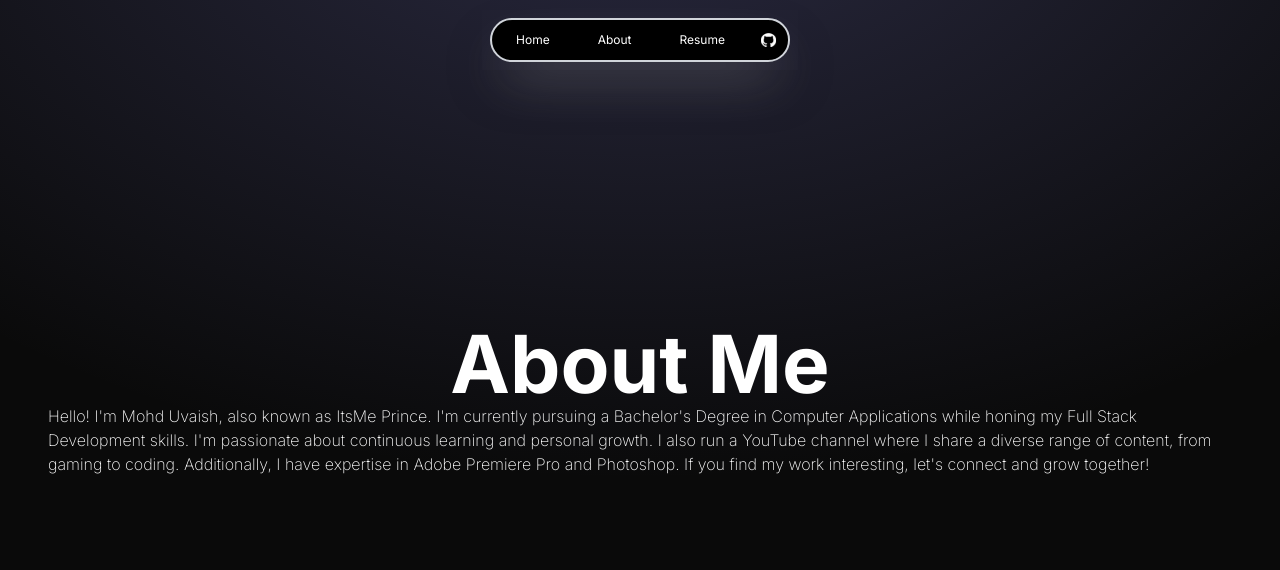
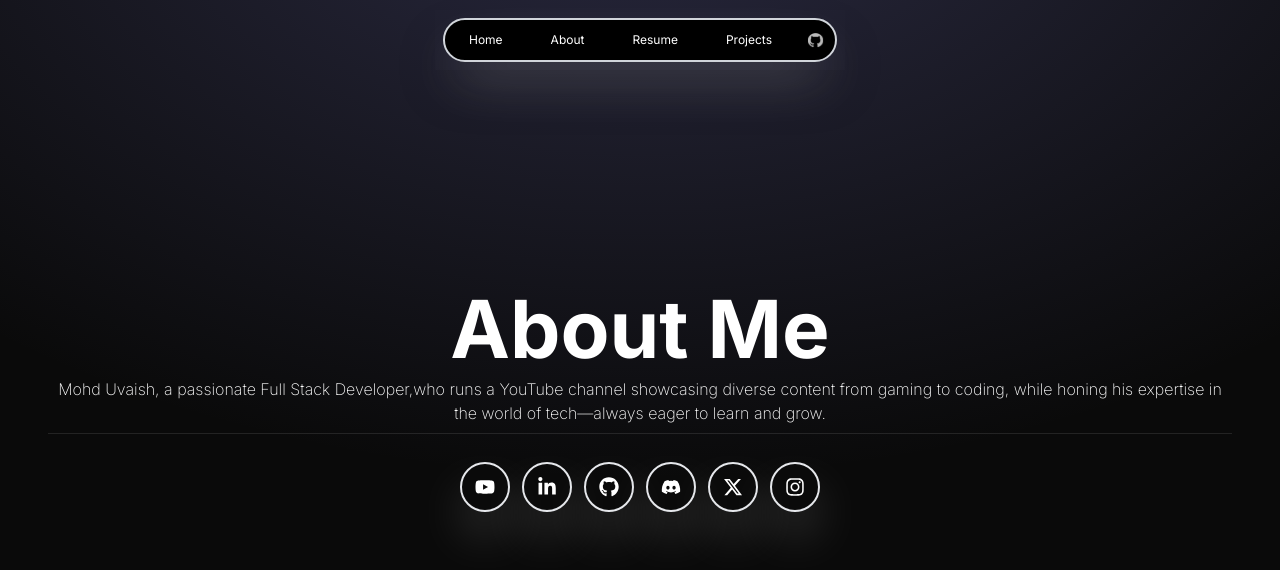
Before and after one commit to itsmeprinceyt/portfolio_itsmeprince, a Next.js app: page /about in a window 1280 px wide. Shown: the top 570 px of the page. Built offline with nearby package versions, Linux system fonts and the light colour scheme.

Commit message:
about section done & updated navbar

```diff
--- a/app/(components)/Navbar.jsx
+++ b/app/(components)/Navbar.jsx
@@ -21,9 +21,16 @@ export default function Navbar() {
                 Resume
             </Link>
             <Link
+            className="transition-all ease-in-out duration-200 hover:bg-white hover:text-black p-2 px-5 rounded-full text-xs"
+            href="/projects">
+                Projects
+            </Link>
+            <Link
             className="transition-all ease-in-out duration-200 hover:bg-gray-600 hover:text-black rounded-full p-2"
             href="https://github.com/itsmeprinceyt/portfolio_itsmeprince" target="_blank">
-                <Image src="/github-mark-white.png"
+                <Image
+                className="animate-pulse"
+                src="/github-mark-white.png"
                 height={15}
                 width={15}
                 alt="github logo" />
--- a/app/about/page.jsx
+++ b/app/about/page.jsx
@@ -1,15 +1,90 @@
-import Image from "next/image";
+import Link from "next/link";
 
 export default function Home() {
     return (
         <div className="">
             <div className="flex justify-center items-center min-h-screen top-0 z-[-2] bg-neutral-950 bg-[radial-gradient(ellipse_80%_80%_at_50%_-20%,rgba(120,119,198,0.3),rgba(255,255,255,0))]  px-10 ">
                 <div className="text-white p-2 flex flex-col gap-10 items-start sm:justify-center sm:items-center">
-                    <div className="flex flex-col sm:items-center">
+                    <div className="flex flex-col gap-2 sm:items-center">
                         <div className=" text-[80px] font-bold leading-[80px] ">
                             About Me
                         </div>
-                        <div className="font-extralight ">Hello! I&apos;m Mohd Uvaish, also known as ItsMe Prince. I'm currently pursuing a Bachelor&apos;s Degree in Computer Applications while honing my Full Stack Development skills. I&apos;m passionate about continuous learning and personal growth. I also run a YouTube channel where I share a diverse range of content, from gaming to coding. Additionally, I have expertise in Adobe Premiere Pro and Photoshop. If you find my work interesting, let&apos;s connect and grow together!</div>
+                        <div className="font-extralight text-left sm:text-center">Mohd Uvaish, a passionate Full Stack Developer,who runs a YouTube channel showcasing diverse content from gaming to coding, while honing his expertise in the world of tech—always eager to learn and grow.</div>
+                        <span className="h-[1px] w-full bg-white/10 mb-5"></span>
+                        <div className="flex gap-3 sm:justify-center">
+                            <Link
+                                className="transition-all ease-in-out border-2 p-2 w-[50px] h-[50px] rounded-full flex justify-center items-center shadow-2xl shadow-white/50 hover:animate-pulse"
+                                href="https://www.youtube.com/@itsmeprinceyt" target="_blank"><span class="[&>svg]:h-5 [&>svg]:w-5">
+                                    <svg
+                                        xmlns="http://www.w3.org/2000/svg"
+                                        fill="currentColor"
+                                        viewBox="0 0 576 512">
+                                        <path
+                                            d="M549.7 124.1c-6.3-23.7-24.8-42.3-48.3-48.6C458.8 64 288 64 288 64S117.2 64 74.6 75.5c-23.5 6.3-42 24.9-48.3 48.6-11.4 42.9-11.4 132.3-11.4 132.3s0 89.4 11.4 132.3c6.3 23.7 24.8 41.5 48.3 47.8C117.2 448 288 448 288 448s170.8 0 213.4-11.5c23.5-6.3 42-24.2 48.3-47.8 11.4-42.9 11.4-132.3 11.4-132.3s0-89.4-11.4-132.3zm-317.5 213.5V175.2l142.7 81.2-142.7 81.2z" />
+                                    </svg>
+                                </span>
+                            </Link>
+                            <Link
+                                className="transition-all ease-in-out border-2 p-2 w-[50px] h-[50px] rounded-full flex justify-center items-center shadow-2xl shadow-white/50 hover:animate-pulse"
+                                href="https://www.youtube.com/@itsmeprinceyt" target="_blank"><span class="[&>svg]:h-5 [&>svg]:w-5">
+                                    <svg
+                                        xmlns="http://www.w3.org/2000/svg"
+                                        fill="currentColor"
+                                        viewBox="0 0 448 512">
+                                        <path
+                                            d="M100.3 448H7.4V148.9h92.9zM53.8 108.1C24.1 108.1 0 83.5 0 53.8a53.8 53.8 0 0 1 107.6 0c0 29.7-24.1 54.3-53.8 54.3zM447.9 448h-92.7V302.4c0-34.7-.7-79.2-48.3-79.2-48.3 0-55.7 37.7-55.7 76.7V448h-92.8V148.9h89.1v40.8h1.3c12.4-23.5 42.7-48.3 87.9-48.3 94 0 111.3 61.9 111.3 142.3V448z" />
+                                    </svg>
+                                </span>
+                            </Link>
+                            <Link
+                                className="transition-all ease-in-out border-2 p-2 w-[50px] h-[50px] rounded-full flex justify-center items-center shadow-2xl shadow-white/50 hover:animate-pulse"
+                                href="https://www.youtube.com/@itsmeprinceyt" target="_blank"><span class="[&>svg]:h-5 [&>svg]:w-5">
+                                    <svg
+                                        xmlns="http://www.w3.org/2000/svg"
+                                        fill="currentColor"
+                                        viewBox="0 0 496 512">
+                                        <path
+                                            d="M165.9 397.4c0 2-2.3 3.6-5.2 3.6-3.3 .3-5.6-1.3-5.6-3.6 0-2 2.3-3.6 5.2-3.6 3-.3 5.6 1.3 5.6 3.6zm-31.1-4.5c-.7 2 1.3 4.3 4.3 4.9 2.6 1 5.6 0 6.2-2s-1.3-4.3-4.3-5.2c-2.6-.7-5.5 .3-6.2 2.3zm44.2-1.7c-2.9 .7-4.9 2.6-4.6 4.9 .3 2 2.9 3.3 5.9 2.6 2.9-.7 4.9-2.6 4.6-4.6-.3-1.9-3-3.2-5.9-2.9zM244.8 8C106.1 8 0 113.3 0 252c0 110.9 69.8 205.8 169.5 239.2 12.8 2.3 17.3-5.6 17.3-12.1 0-6.2-.3-40.4-.3-61.4 0 0-70 15-84.7-29.8 0 0-11.4-29.1-27.8-36.6 0 0-22.9-15.7 1.6-15.4 0 0 24.9 2 38.6 25.8 21.9 38.6 58.6 27.5 72.9 20.9 2.3-16 8.8-27.1 16-33.7-55.9-6.2-112.3-14.3-112.3-110.5 0-27.5 7.6-41.3 23.6-58.9-2.6-6.5-11.1-33.3 2.6-67.9 20.9-6.5 69 27 69 27 20-5.6 41.5-8.5 62.8-8.5s42.8 2.9 62.8 8.5c0 0 48.1-33.6 69-27 13.7 34.7 5.2 61.4 2.6 67.9 16 17.7 25.8 31.5 25.8 58.9 0 96.5-58.9 104.2-114.8 110.5 9.2 7.9 17 22.9 17 46.4 0 33.7-.3 75.4-.3 83.6 0 6.5 4.6 14.4 17.3 12.1C428.2 457.8 496 362.9 496 252 496 113.3 383.5 8 244.8 8zM97.2 352.9c-1.3 1-1 3.3 .7 5.2 1.6 1.6 3.9 2.3 5.2 1 1.3-1 1-3.3-.7-5.2-1.6-1.6-3.9-2.3-5.2-1zm-10.8-8.1c-.7 1.3 .3 2.9 2.3 3.9 1.6 1 3.6 .7 4.3-.7 .7-1.3-.3-2.9-2.3-3.9-2-.6-3.6-.3-4.3 .7zm32.4 35.6c-1.6 1.3-1 4.3 1.3 6.2 2.3 2.3 5.2 2.6 6.5 1 1.3-1.3 .7-4.3-1.3-6.2-2.2-2.3-5.2-2.6-6.5-1zm-11.4-14.7c-1.6 1-1.6 3.6 0 5.9 1.6 2.3 4.3 3.3 5.6 2.3 1.6-1.3 1.6-3.9 0-6.2-1.4-2.3-4-3.3-5.6-2z" />
+                                    </svg>
+                                </span>
+                            </Link>
+                            <Link
+                                className="transition-all ease-in-out border-2 p-2 w-[50px] h-[50px] rounded-full flex justify-center items-center shadow-2xl shadow-white/50 hover:animate-pulse"
+                                href="https://www.youtube.com/@itsmeprinceyt" target="_blank"
+                            ><span class="[&>svg]:h-5 [&>svg]:w-5">
+                                    <svg
+                                        xmlns="http://www.w3.org/2000/svg"
+                                        fill="currentColor"
+                                        viewBox="0 0 640 512">
+                                        <path
+                                            d="M524.5 69.8a1.5 1.5 0 0 0 -.8-.7A485.1 485.1 0 0 0 404.1 32a1.8 1.8 0 0 0 -1.9 .9 337.5 337.5 0 0 0 -14.9 30.6 447.8 447.8 0 0 0 -134.4 0 309.5 309.5 0 0 0 -15.1-30.6 1.9 1.9 0 0 0 -1.9-.9A483.7 483.7 0 0 0 116.1 69.1a1.7 1.7 0 0 0 -.8 .7C39.1 183.7 18.2 294.7 28.4 404.4a2 2 0 0 0 .8 1.4A487.7 487.7 0 0 0 176 479.9a1.9 1.9 0 0 0 2.1-.7A348.2 348.2 0 0 0 208.1 430.4a1.9 1.9 0 0 0 -1-2.6 321.2 321.2 0 0 1 -45.9-21.9 1.9 1.9 0 0 1 -.2-3.1c3.1-2.3 6.2-4.7 9.1-7.1a1.8 1.8 0 0 1 1.9-.3c96.2 43.9 200.4 43.9 295.5 0a1.8 1.8 0 0 1 1.9 .2c2.9 2.4 6 4.9 9.1 7.2a1.9 1.9 0 0 1 -.2 3.1 301.4 301.4 0 0 1 -45.9 21.8 1.9 1.9 0 0 0 -1 2.6 391.1 391.1 0 0 0 30 48.8 1.9 1.9 0 0 0 2.1 .7A486 486 0 0 0 610.7 405.7a1.9 1.9 0 0 0 .8-1.4C623.7 277.6 590.9 167.5 524.5 69.8zM222.5 337.6c-29 0-52.8-26.6-52.8-59.2S193.1 219.1 222.5 219.1c29.7 0 53.3 26.8 52.8 59.2C275.3 311 251.9 337.6 222.5 337.6zm195.4 0c-29 0-52.8-26.6-52.8-59.2S388.4 219.1 417.9 219.1c29.7 0 53.3 26.8 52.8 59.2C470.7 311 447.5 337.6 417.9 337.6z" />
+                                    </svg>
+                                </span>
+                            </Link>
+                            <Link
+                                className="transition-all ease-in-out border-2 p-2 w-[50px] h-[50px] rounded-full flex justify-center items-center shadow-2xl shadow-white/50 hover:animate-pulse"
+                                href="https://www.youtube.com/@itsmeprinceyt" target="_blank"><span class="[&>svg]:h-5 [&>svg]:w-5">
+                                    <svg
+                                        xmlns="http://www.w3.org/2000/svg"
+                                        fill="currentColor"
+                                        viewBox="0 0 512 512">
+                                        <path
+                                            d="M389.2 48h70.6L305.6 224.2 487 464H345L233.7 318.6 106.5 464H35.8L200.7 275.5 26.8 48H172.4L272.9 180.9 389.2 48zM364.4 421.8h39.1L151.1 88h-42L364.4 421.8z" />
+                                    </svg>
+                                </span>
+                            </Link>
+                            <Link
+                                className="transition-all ease-in-out border-2 p-2 w-[50px] h-[50px] rounded-full flex justify-center items-center shadow-2xl shadow-white/50 hover:animate-pulse"
+                                href="https://www.youtube.com/@itsmeprinceyt" target="_blank"><span class="[&>svg]:h-5 [&>svg]:w-5">
+                                    <svg
+                                        xmlns="http://www.w3.org/2000/svg"
+                                        fill="currentColor"
+                                        viewBox="0 0 448 512">
+                                        <path
+                                            d="M224.1 141c-63.6 0-114.9 51.3-114.9 114.9s51.3 114.9 114.9 114.9S339 319.5 339 255.9 287.7 141 224.1 141zm0 189.6c-41.1 0-74.7-33.5-74.7-74.7s33.5-74.7 74.7-74.7 74.7 33.5 74.7 74.7-33.6 74.7-74.7 74.7zm146.4-194.3c0 14.9-12 26.8-26.8 26.8-14.9 0-26.8-12-26.8-26.8s12-26.8 26.8-26.8 26.8 12 26.8 26.8zm76.1 27.2c-1.7-35.9-9.9-67.7-36.2-93.9-26.2-26.2-58-34.4-93.9-36.2-37-2.1-147.9-2.1-184.9 0-35.8 1.7-67.6 9.9-93.9 36.1s-34.4 58-36.2 93.9c-2.1 37-2.1 147.9 0 184.9 1.7 35.9 9.9 67.7 36.2 93.9s58 34.4 93.9 36.2c37 2.1 147.9 2.1 184.9 0 35.9-1.7 67.7-9.9 93.9-36.2 26.2-26.2 34.4-58 36.2-93.9 2.1-37 2.1-147.8 0-184.8zM398.8 388c-7.8 19.6-22.9 34.7-42.6 42.6-29.5 11.7-99.5 9-132.1 9s-102.7 2.6-132.1-9c-19.6-7.8-34.7-22.9-42.6-42.6-11.7-29.5-9-99.5-9-132.1s-2.6-102.7 9-132.1c7.8-19.6 22.9-34.7 42.6-42.6 29.5-11.7 99.5-9 132.1-9s102.7-2.6 132.1 9c19.6 7.8 34.7 22.9 42.6 42.6 11.7 29.5 9 99.5 9 132.1s2.7 102.7-9 132.1z" />
+                                    </svg>
+                                </span></Link>
+                        </div>
                     </div>
                 </div>
             </div>
--- /dev/null
+++ b/app/projects/page.jsx
@@ -0,0 +1,7 @@
+export default function Projects(){
+    return(
+        <div>
+            Projects
+        </div>
+    );
+}
```
